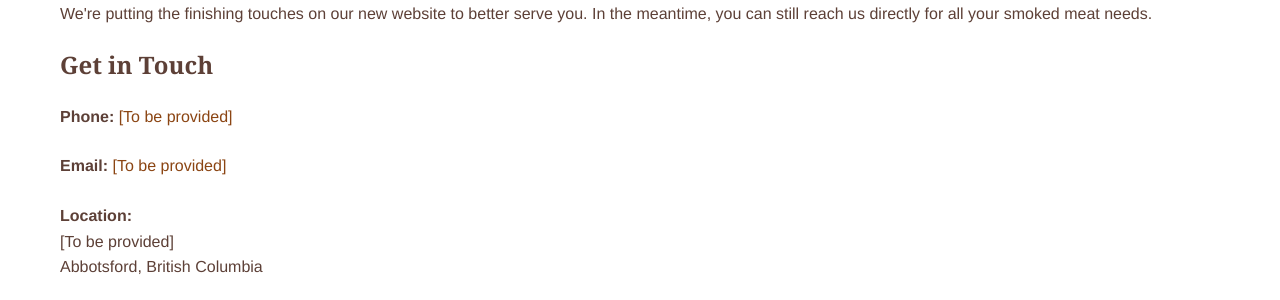
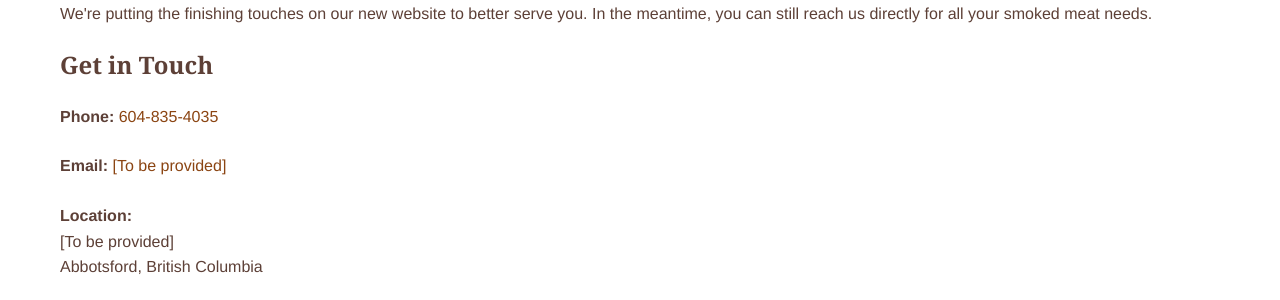
Before and after one commit to GitRealHappy/bradner, a Jekyll site: the page built from index.html, in a window 1280 px wide and 900 px high, scrolled down 593 px. Shown: the part 152-452 px from the top of the window. Built offline with Jekyll 4.4.1, drawn with Linux system fonts in a browser that asks for light colours; some of the changed text lies outside the part shown.

Commit message:
Update phone number to 604-835-4035 in main config
- Phone number now displays correctly throughout the website
- Replaces placeholder text with actual business phone number

```diff
--- a/_config.yml
+++ b/_config.yml
@@ -7,7 +7,7 @@ url: "" # the base hostname & protocol for your site, e.g. http://example.com
 # Business information
 business:
   name: "Bradner Countryside Smokehouse"
-  phone: "[To be provided]"
+  phone: "604-835-4035"
   email: "[To be provided]"
   address: "[To be provided]"
   city: "Abbotsford"
```
